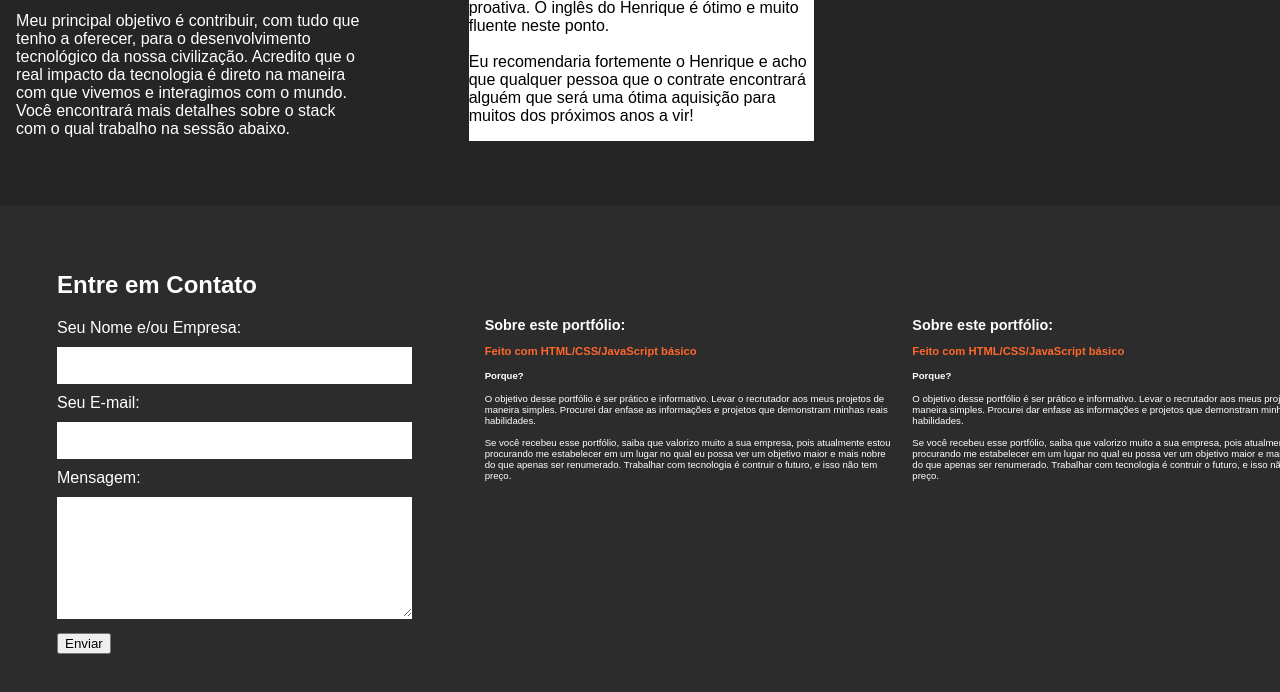
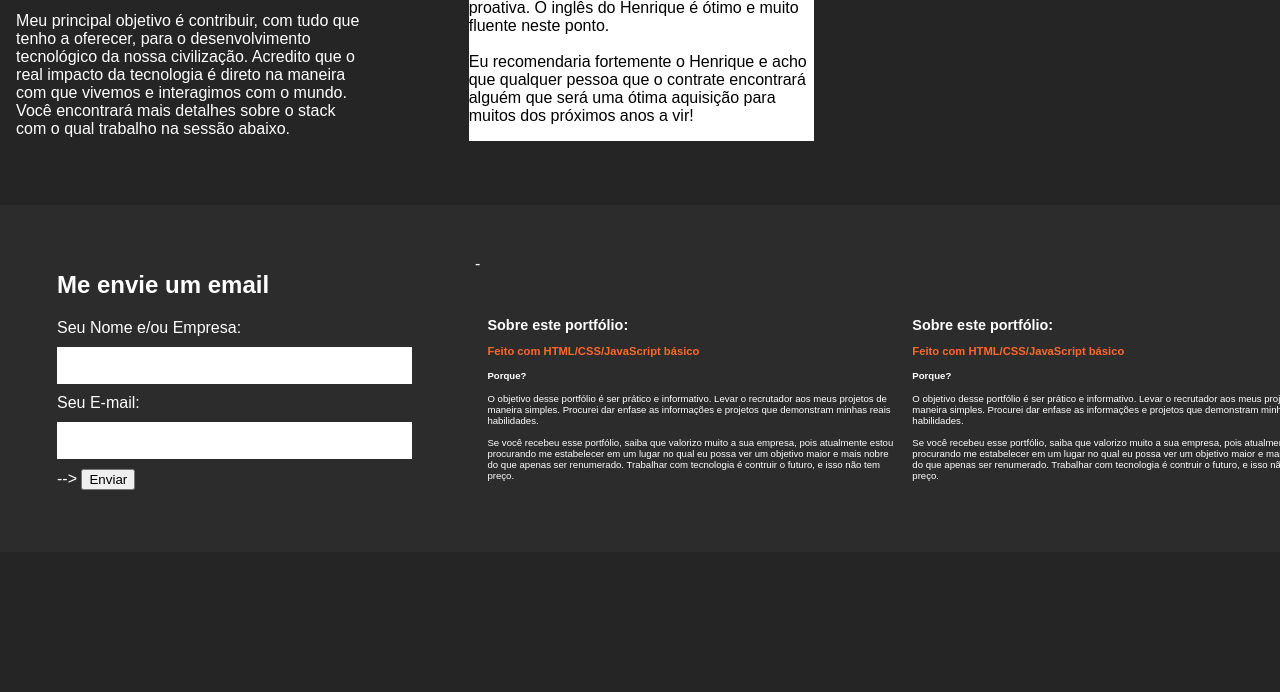
Before and after one commit to kramBow27/Portfolio, a plain HTML site: page index.html in a window 1280 px wide. Shown: the part 1403-2095 px from the top of the page. After the commit the page ends 1955 px from the top, so only its background shows below. Drawn offline with Linux system fonts and the light colour scheme.

Commit message:
Portfólio pronto para enviar

```diff
--- a/index.html
+++ b/index.html
@@ -195,7 +195,7 @@
                 <ul>
                     <li><a href="https://github.com/kramBow27" target="_blank">GitHub</a></li>
                     <li><a href="https://www.linkedin.com/in/henrique-luna-a654ba246/" target="_blank">LinkedIn</a></li>
-                    <li><a href="seucurriculo.pdf" download>Baixar Currículo</a></li>
+                    <li><a href="./curriculoHenriqueLuna.pdf" download>Baixar Currículo</a></li>
                 </ul>
                 <h3>Disponibilidades:</h3>
                 <ul>
@@ -405,7 +405,7 @@
 
     <div class="contact-section">
         <div class="contact">
-            <h1 class="main-title">Entre em Contato</h1>
+            <h1 class="main-title">Me envie um email</h1>
             <form action="mailto:info.vluna@yahoo.com" method="post" enctype="text/plain">
                 <label for="username">Seu Nome e/ou Empresa:</label><br>
                 <input type="text" class="input-contact" id="username" name="username"><br>
@@ -413,12 +413,12 @@
                 <label for="useremail">Seu E-mail:</label><br>
                 <input type="email" class="input-contact" id="useremail" name="useremail"><br>
 
-                <label for="message">Mensagem:</label><br>
-                <textarea id="message" class="input-email" name="message"></textarea><br>
+                <!-- <label for="message">Mensagem:</label><br>
+                <textarea id="message" class="input-email" name="message"></textarea><br> --> -->
 
                 <input type="submit" value="Enviar">
             </form>
-        </div>
+        </div> -
         <div class="about">
             <div class="small-text">
                 <h2>Sobre este portfólio:</h2>
```
Also changed, not shown: 1 other file.
